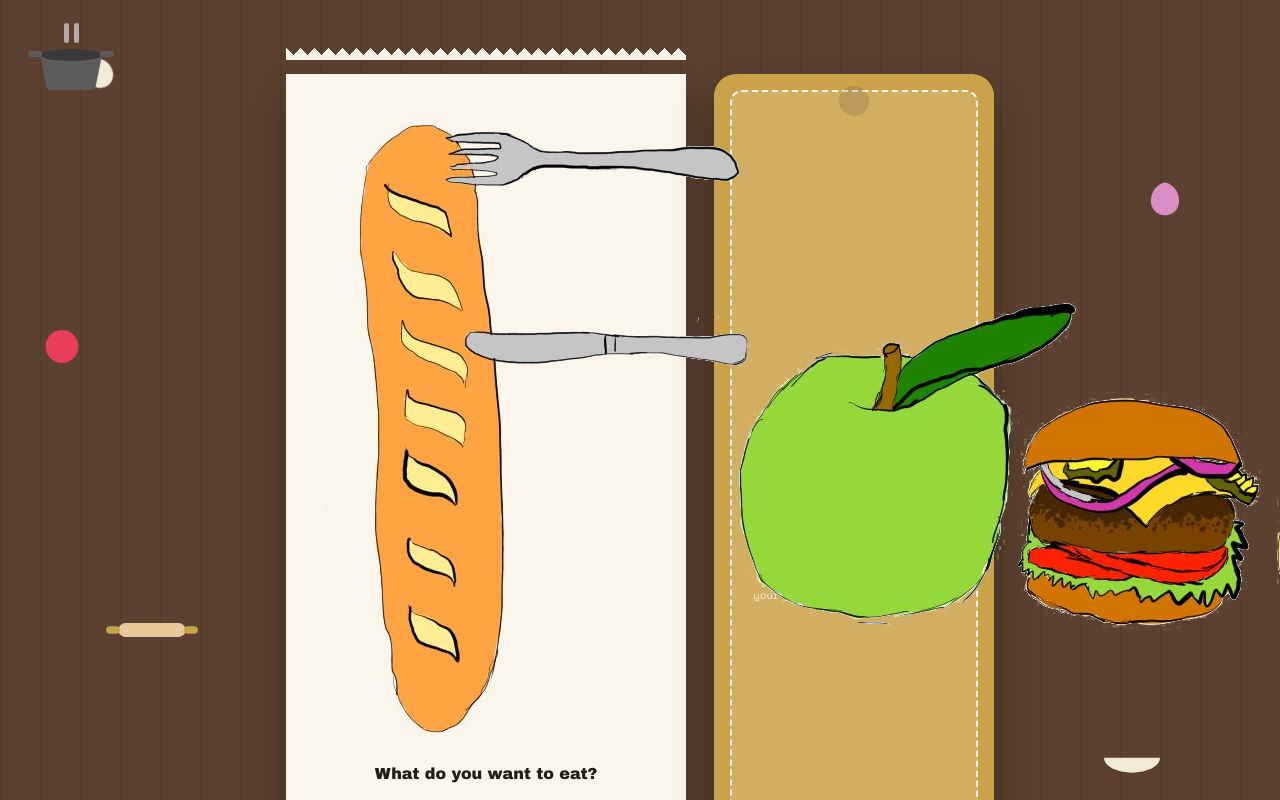
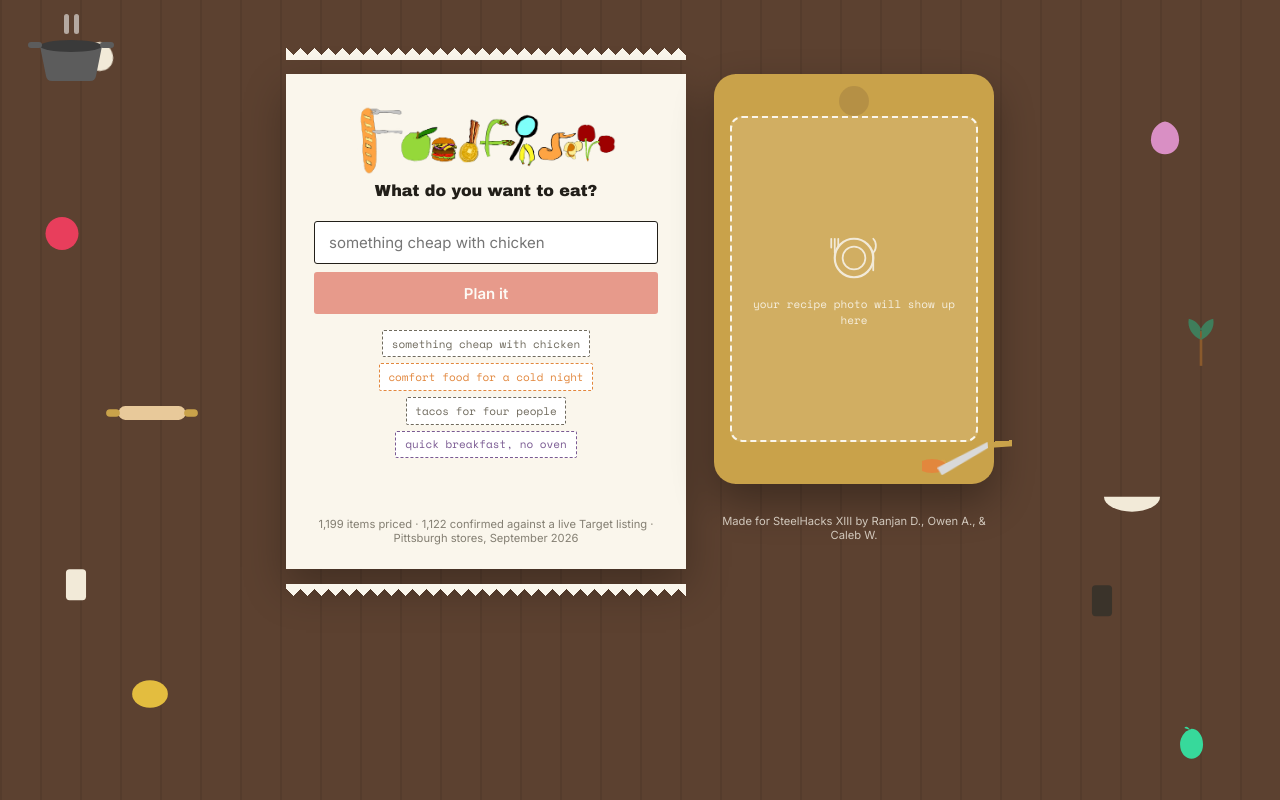
Before and after one commit to owen-ipc/FoodFinder, a Next.js app in the folder web/: page / in a window 1280 px wide. Shown: the top 800 px of the page. Built offline with nearby package versions, Linux system fonts and the light colour scheme.

Commit message:
Refactor wordmark styles and margin adjustments
Updated styles for the wordmark and adjusted margins for photo frames.

```diff
--- a/web/app/globals.css
+++ b/web/app/globals.css
@@ -181,20 +181,11 @@ body {
 /* ---------------------------------------------------------------- */
 
 .wordmark {
-  font-family: var(--display);
-  font-size: 1.9rem;
-  letter-spacing: -0.02em;
-  line-height: 1;
-  text-align: center;
-  margin-bottom: 0.25rem;
-}
-
-.wordmark .food {
-  color: var(--orange);
-}
-
-.wordmark .finder {
-  color: var(--red);
+  display: block;
+  width: 100%;
+  max-width: 260px;
+  height: auto;
+  margin: 0 auto 0.25rem;
 }
 
 .tagline {
@@ -489,7 +480,7 @@ body {
 
 .photoFrame {
   flex: 1;
-  margin-top: 1.6rem 0;
+  margin: 1.6rem 0;
   border: 2.5px dashed var(--paper);
   border-radius: 12px;
   background: rgba(250, 246, 236, 0.15);
```
